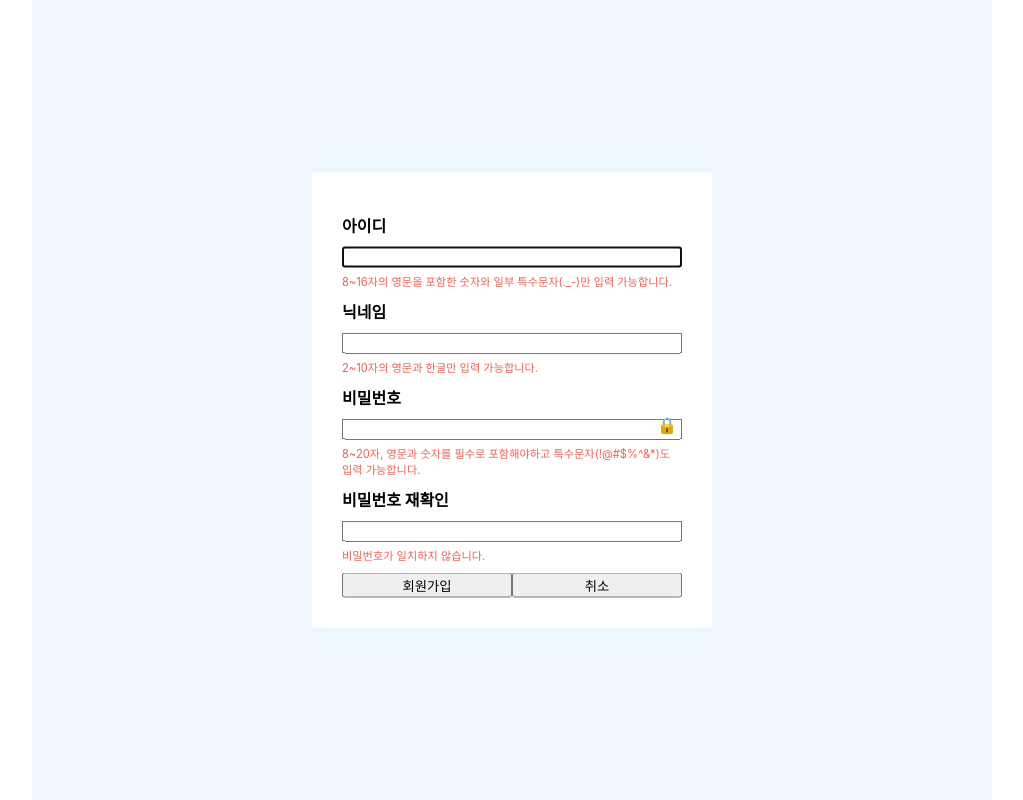
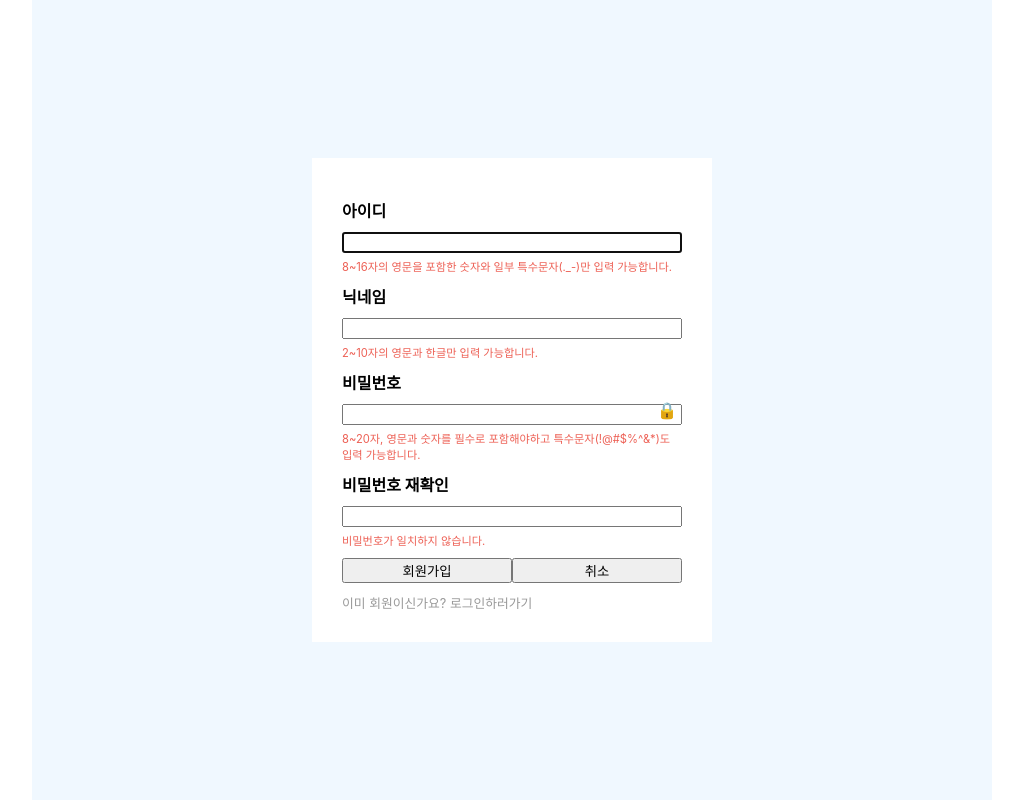
Before and after one commit to hanghae99-week6-team3/FE, a React (Create React App) app: page /join in a window 1280 px wide. Shown: the whole page, without its empty margins (128-1151 px from the left). Built offline with nearby package versions, Linux system fonts and the light colour scheme.

Commit message:
#2 인풋값 조건추가, 로그인 화면 링크 추가

```diff
--- a/src/pages/Join.jsx
+++ b/src/pages/Join.jsx
@@ -70,9 +70,18 @@ const Join = () => {
       <StJoinForm
         onSubmit={(event) => {
           event.preventDefault();
-          postUser(joinUser);
-          alert("회원가입을 축하합니다!");
-          navigate("/login");
+          if (
+            isId(joinUser.userId) &&
+            isNickname(joinUser.nickname) &&
+            isPassword(joinUser.password) &&
+            joinUser.password === joinUser.passwordConfirm
+          ) {
+            postUser(joinUser);
+            alert("회원가입을 축하합니다!");
+            navigate("/login");
+          } else {
+            alert("올바른 값을 입력해주세요.");
+          }
         }}
       >
         <StInputGroup>
@@ -129,6 +138,9 @@ const Join = () => {
             취소
           </button>
         </StButtonGroup>
+        <StAlreadyUser>
+          이미 회원이신가요? <span onClick={() => navigate("/login")}>로그인하러가기</span>
+        </StAlreadyUser>
       </StJoinForm>
     </Layout>
   );
@@ -183,4 +195,16 @@ const StHelper = styled.div`
   color: ${(props) => props.color};
 `;
 
+const StAlreadyUser = styled.span`
+  display: inline-block;
+  margin-top: 10px;
+  font-size: 0.8rem;
+  color: #999;
+
+  span:hover {
+    cursor: pointer;
+    text-decoration-line: underline;
+  }
+`;
+
 export default Join;
```
